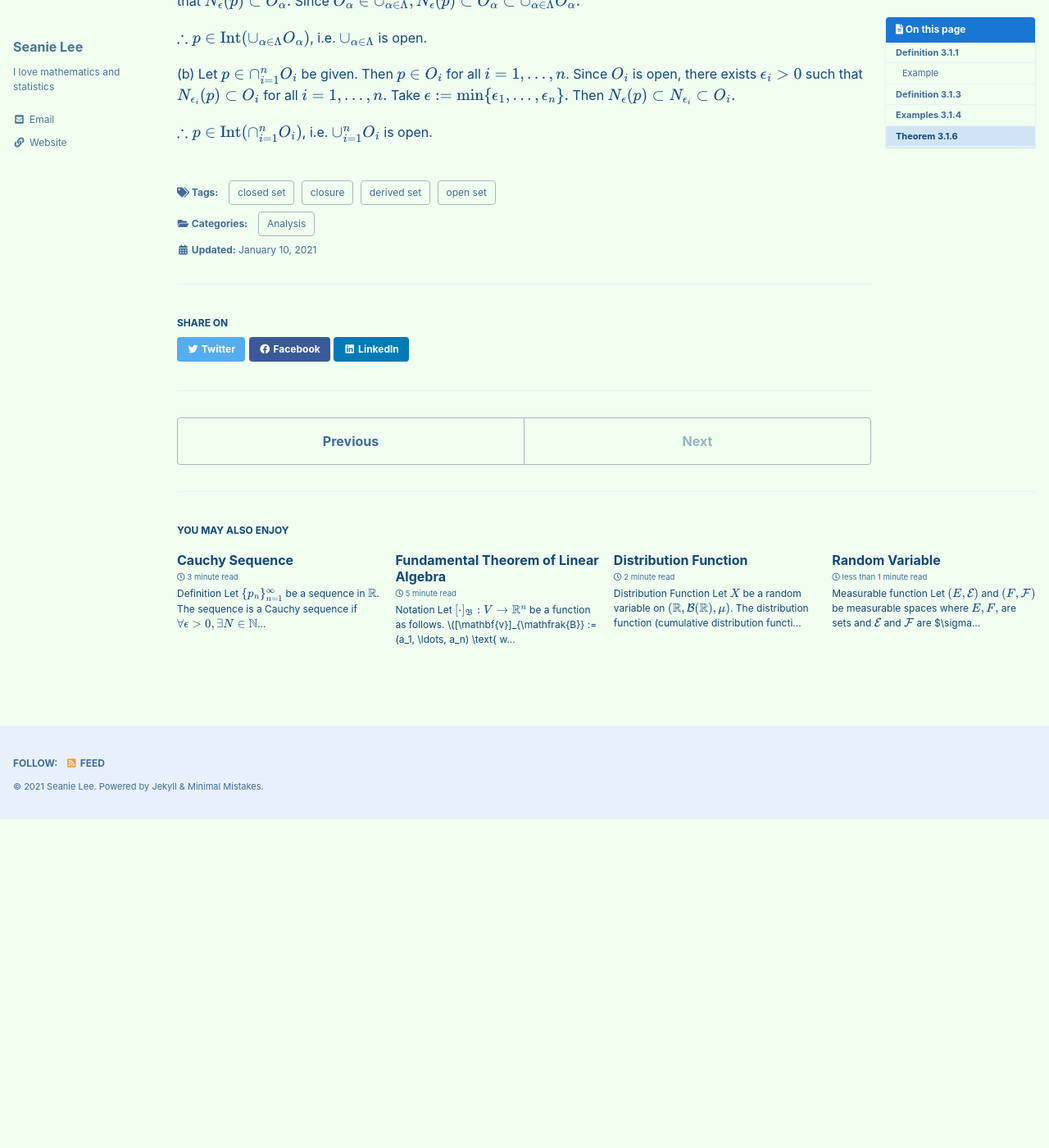
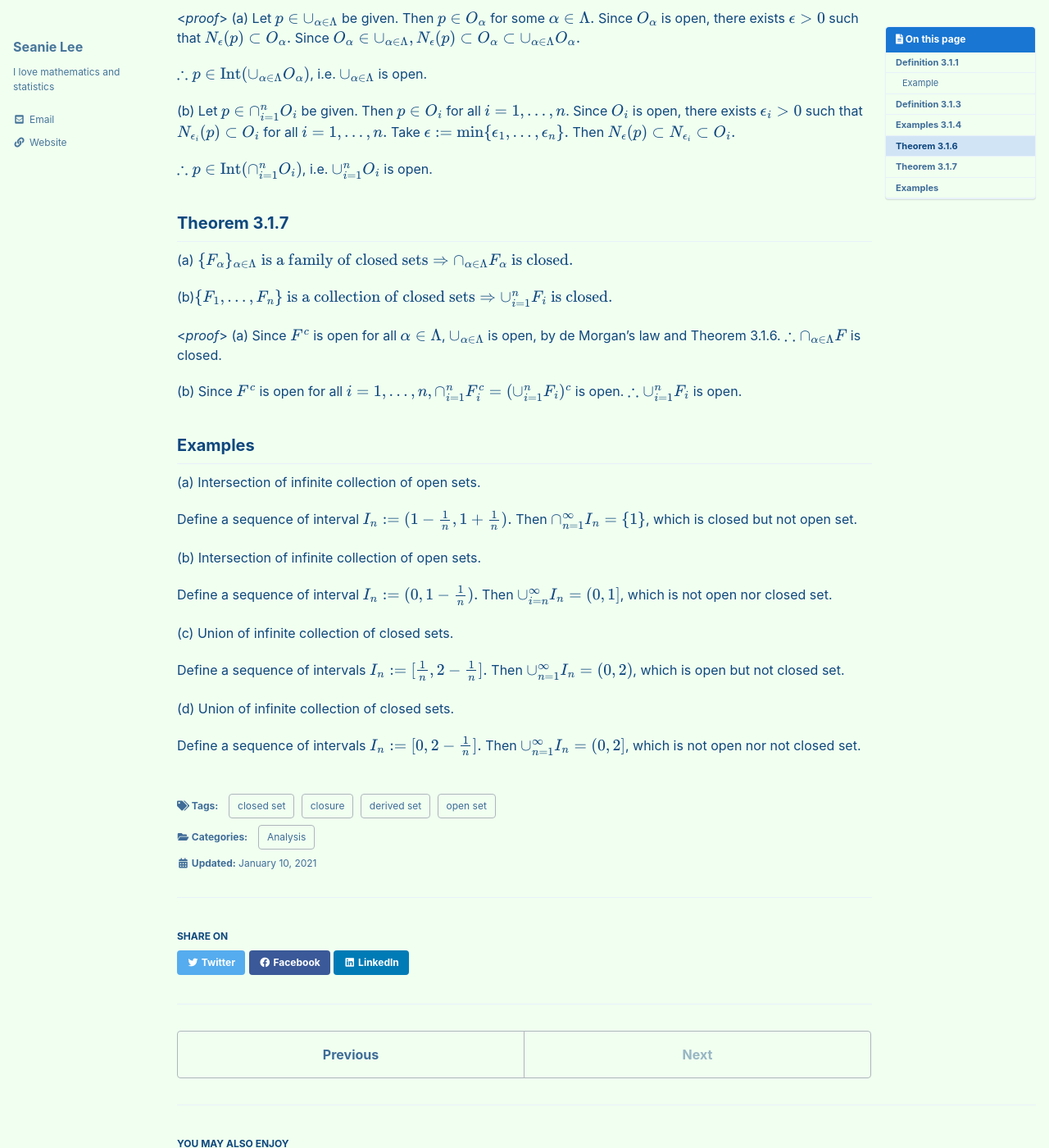
Before and after one commit to seanie12/blog, a Jekyll site: the page built from _posts/2021-01-10-open-closed.md, in a window 1280 px wide and 1400 px high, scrolled down 1030 px. Shown: the whole window at 82% size. Built offline with Jekyll 4.4.1, drawn with Linux system fonts in a browser that asks for light colours; cached includes are drawn as plain includes; formulas are drawn with MathJax 3; before the commit the page ends 2029 px from its top, so only the background shows below that; some of the changed text lies outside the part shown.

Commit message:
Update 2021-01-10-open-closed.md

```diff
--- a/_posts/2021-01-10-open-closed.md
+++ b/_posts/2021-01-10-open-closed.md
@@ -35,6 +35,7 @@ $$\text{Int}(E) := \{\text{all interior points of } E\} \subset E$$
 (a) $\mathbb{R}$ is open and closed set. It is one of axioms in topology.
 
 (b) Every $\epsilon$-neighborhood is open. (basis in topology)
+
 <*proof*>
 We want to show that $N_\epsilon (p)$ is open for every $p \in \mathbb{R}$.  Let $q \in N_\epsilon (p)$ be given. Define $\delta >0$ such that
 $$\delta := \min\{ |p-q|, \epsilon - |p-q|\}.$$
@@ -67,3 +68,33 @@ $$\tag*{$\square$}$$
 
 $\therefore p\in \text{Int}(\cap_{i=1}^n O_i)$, i.e. $\cup_{i=1}^n O_i$ is open.
 $$\tag*{$\square$}$$
+
+## Theorem 3.1.7
+(a) $$\{F_\alpha \}_{\alpha \in \Lambda} \text{ is a family of closed sets} \Rightarrow \cap_{\alpha \in \Lambda}F_\alpha \text{ is closed}.$$
+
+(b)$$\{F_1, \ldots, F_n\} \text{ is a collection of closed sets} \Rightarrow \cup_{i=1}^n F_i \text{ is closed}.$$
+
+<*proof*>
+(a) Since $F^c$ is open for all $\alpha \in \Lambda$, $\cup_{\alpha \in \Lambda}$ is open, by de Morgan's law and Theorem 3.1.6.
+$\therefore \cap_{\alpha \in \Lambda}F$ is closed.
+$$\tag*{$\square$}$$
+
+(b) Since $F^c$ is open for all $i=1, \ldots, n, \cap_{i=1}^n F^c_i =(\cup_{i=1}^nF_i)^c$ is open.
+$\therefore \cup_{i=1}^nF_i$ is open.
+
+## Examples
+(a) Intersection of infinite collection of open sets.
+
+Define a sequence of interval $I_n := (1-\frac{1}{n}, 1+\frac{1}{n}).$ Then $$\cap_{n=1}^\infty I_n=\{1\}$$, which is closed but not open set.
+
+(b) Intersection of infinite collection of open sets.
+
+Define a sequence of interval $I_n :=(0, 1-\frac{1}{n}).$ Then $\cup_{i=n}^\infty I_n = (0, 1]$, which is not open nor closed set.
+
+(c) Union of infinite collection of closed sets.
+
+Define a sequence of intervals $I_n :=[\frac{1}{n}, 2-\frac{1}{n}].$ Then $\cup_{n=1}^\infty I_n=(0,2)$, which is open but not closed set.
+
+(d) Union of infinite collection of closed sets.
+
+Define a sequence of intervals $I_n :=[0, 2-\frac{1}{n}].$ Then $\cup_{n=1}^\infty I_n=(0,2]$, which is not open nor not closed set.
```
